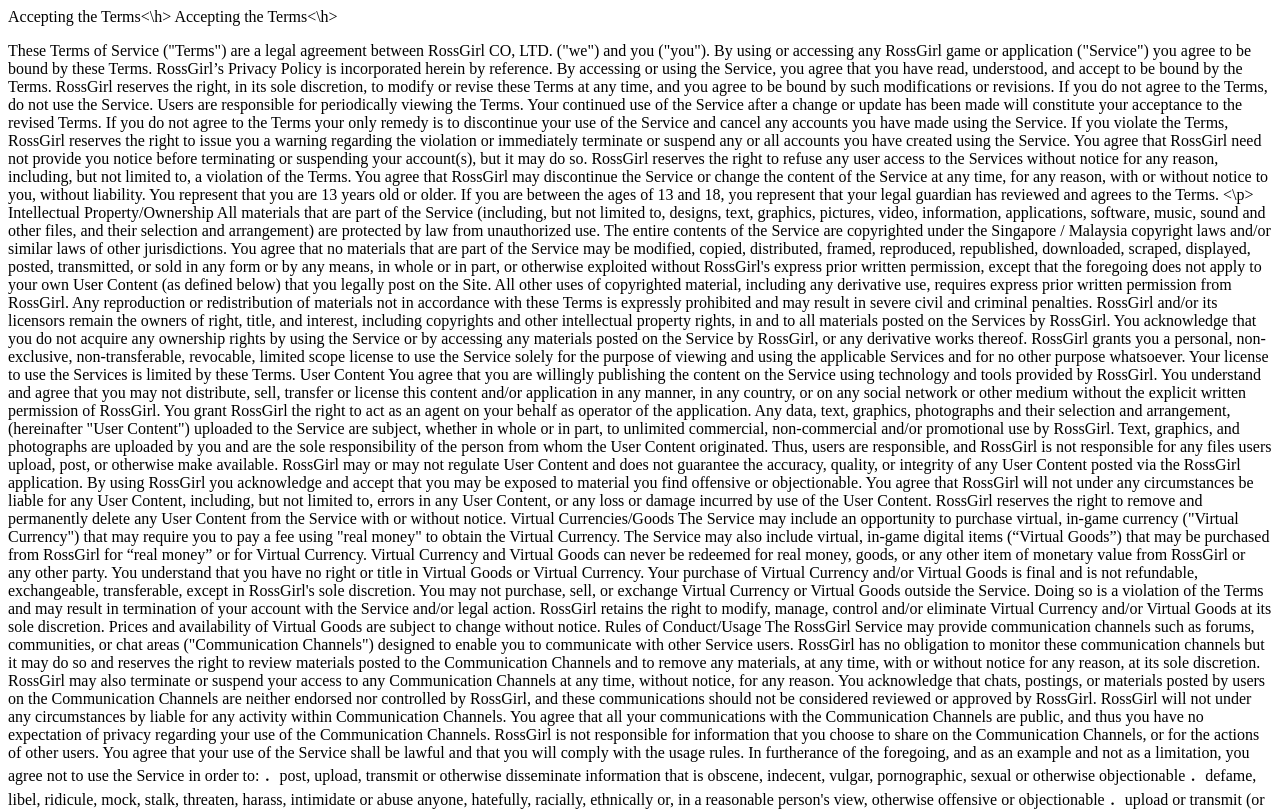
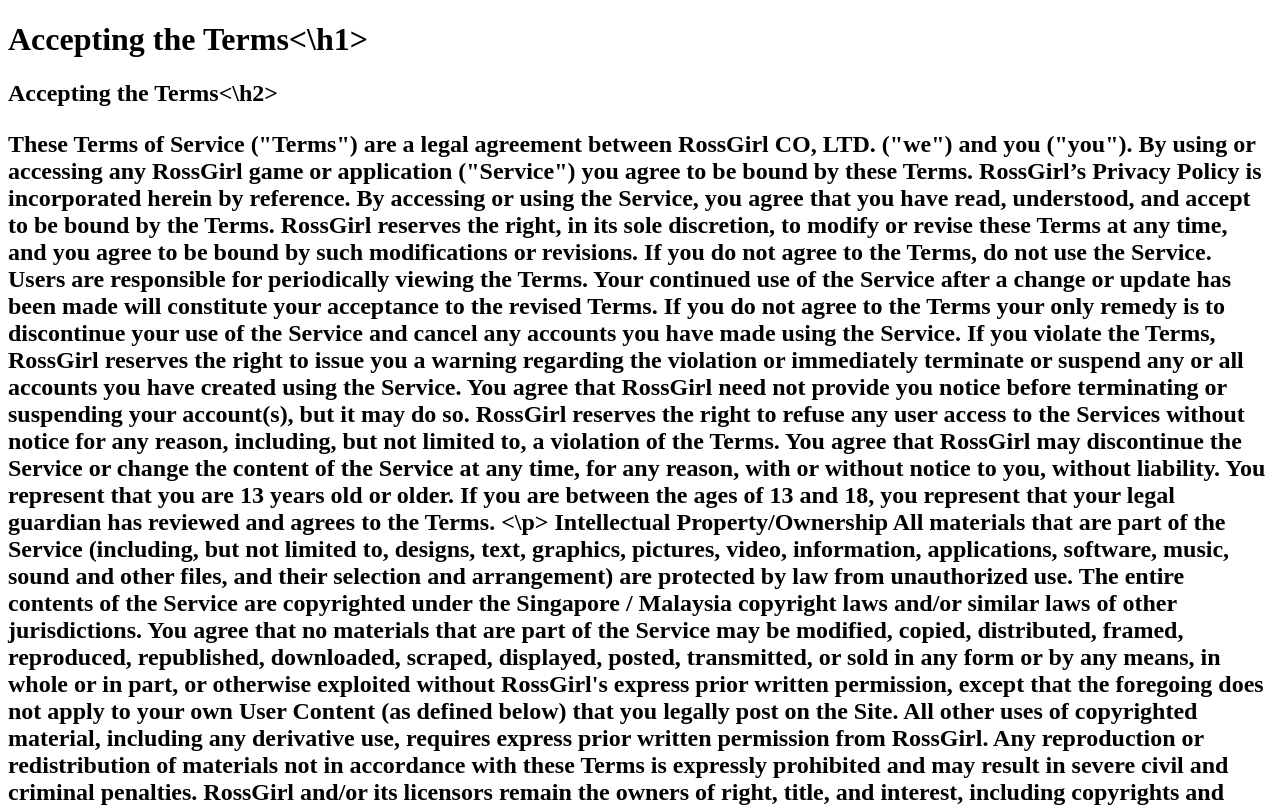
Before and after one commit to RossGirl/RossGirl.github.io, a plain HTML site: page index.html in a window 1280 px wide. Shown: the top 809 px of the page. Drawn offline with Linux system fonts and the light colour scheme.

Commit message:
Update index.html

```diff
--- a/index.html
+++ b/index.html
@@ -2,9 +2,9 @@
 <html>
 <body>
 
-<h>Accepting the Terms<\h>
+<h1>Accepting the Terms<\h1>
 
-<h>Accepting the Terms<\h>
+<h2>Accepting the Terms<\h2>
 <p>These Terms of Service ("Terms") are a legal agreement between RossGirl CO, LTD. ("we") and you ("you"). By using or accessing any RossGirl game or application ("Service") you agree to be bound by these Terms. RossGirl’s Privacy Policy is incorporated herein by reference. By accessing or using the Service, you agree that you have read, understood, and accept to be bound by the Terms. RossGirl reserves the right, in its sole discretion, to modify or revise these Terms at any time, and you agree to be bound by such modifications or revisions. If you do not agree to the Terms, do not use the Service.
 Users are responsible for periodically viewing the Terms. Your continued use of the Service after a change or update has been made will constitute your acceptance to the revised Terms. If you do not agree to the Terms your only remedy is to discontinue your use of the Service and cancel any accounts you have made using the Service.
 If you violate the Terms, RossGirl reserves the right to issue you a warning regarding the violation or immediately terminate or suspend any or all accounts you have created using the Service. You agree that RossGirl need not provide you notice before terminating or suspending your account(s), but it may do so.
```
